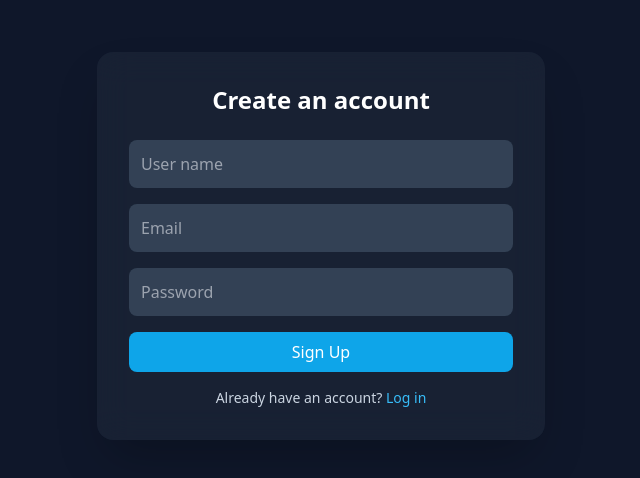
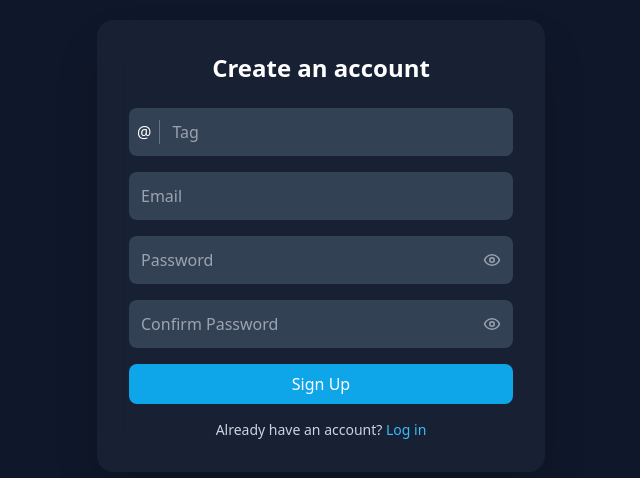
Before and after one commit to KilianPousse/bubble-app, a React (Vite) app in the folder frontend/: page /signup in a window 1280 px wide. Shown: the part 154-632 px from the top of the page, without its empty margins (319-959 px from the left). Built offline with nearby package versions, Linux system fonts and the light colour scheme; no server answers.

Commit message:
feat: update signup & login

```diff
--- a/frontend/src/App.jsx
+++ b/frontend/src/App.jsx
@@ -30,7 +30,7 @@ function App() {
         <Route path="/signup" element={!authUser ? <SignUpPage/> : <Navigate to={"/"}/>}/>
       </Routes>
 
-      <Toaster position="top-right" reverseOrder={false}/>
+      <Toaster reverseOrder={false}/>
     </div>
   )
 }
--- /dev/null
+++ b/frontend/src/components/icons.jsx
@@ -0,0 +1,38 @@
+export const EyeIcon = ({ size = 24, color = 'currentColor' }) => (
+  <svg
+    xmlns="http://www.w3.org/2000/svg"
+    fill="none"
+    viewBox="0 0 24 24"
+    strokeWidth="2"
+    stroke={color}
+    width={size}
+    height={size}
+  >
+    <path
+      strokeLinecap="round"
+      strokeLinejoin="round"
+      d="M12 5c-7 0-10 7-10 7s3 7 10 7 10-7 10-7-3-7-10-7z"
+    />
+    <circle cx="12" cy="12" r="3" stroke={color} strokeWidth="2" />
+  </svg>
+);
+
+export const EyeOffIcon = ({ size = 24, color = 'currentColor' }) => (
+  <svg
+    xmlns="http://www.w3.org/2000/svg"
+    fill="none"
+    viewBox="0 0 24 24"
+    strokeWidth="2"
+    stroke={color}
+    width={size}
+    height={size}
+  >
+    <line x1="3" y1="3" x2="21" y2="21" stroke={color} strokeWidth="2" strokeLinecap="round" />
+    <path
+      strokeLinecap="round"
+      strokeLinejoin="round"
+      d="M12 5c-7 0-10 7-10 7s3 7 10 7 10-7 10-7-3-7-10-7z"
+    />
+    <circle cx="12" cy="12" r="3" stroke={color} strokeWidth="2" />
+  </svg>
+);
--- a/frontend/src/pages/LoginPage.jsx
+++ b/frontend/src/pages/LoginPage.jsx
@@ -1,10 +1,12 @@
 import { useState } from 'react';
 import PageTitle from '../components/TitlePage';
 import { useAuthStore } from '../store/useAuthStore';
+import { EyeIcon, EyeOffIcon } from '../components/icons';
 
 function LoginPage() {
   const [formData, setFormData] = useState({ email: '', password: '' });
   const { login, isLoggingIn } = useAuthStore();
+  const [showPassword, setShowPassword] = useState(false);
 
   const handleSubmit = (e) => {
     e.preventDefault();
@@ -27,14 +29,24 @@ function LoginPage() {
           className="w-full p-3 rounded-lg bg-slate-700 text-white placeholder-gray-400 focus:outline-none focus:ring-2 focus:ring-sky-500"
         />
 
+        {/* Password */}
+        <div className="relative">
             <input
-          type="password"
+                type={showPassword ? 'text' : 'password'}
                 name="password"
                 placeholder="Password"
                 value={formData.password}
                 onChange={(e) => setFormData({ ...formData, password: e.target.value })}
                 className="w-full p-3 rounded-lg bg-slate-700 text-white placeholder-gray-400 focus:outline-none focus:ring-2 focus:ring-sky-500"
             />
+            <button
+                type="button"
+                onClick={() => setShowPassword(!showPassword)}
+                className="absolute right-3 top-1/2 -translate-y-1/2 text-gray-400 hover:text-sky-400 transition-colors duration-200"
+            >
+                {showPassword ? <EyeOffIcon size={18} /> : <EyeIcon size={18} />}
+            </button>
+        </div>
 
         <button
           type="submit"
--- a/frontend/src/pages/SignUpPage.jsx
+++ b/frontend/src/pages/SignUpPage.jsx
@@ -1,14 +1,43 @@
 import { useState } from 'react';
 import { useAuthStore } from '../store/useAuthStore';
 import PageTitle from '../components/TitlePage';
+import { EyeIcon, EyeOffIcon } from '../components/icons';
 
 function SignUpPage() {
-    const [formData, setFormData] = useState({ username: '', email: '', password: '' });
+    const [formData, setFormData] = useState({ tag: '', email: '', password: '', confirmPassword: '' });
+    const [tagError, setTagError] = useState('');
+    const [passwordError, setPasswordError] = useState('');
+    const [showPassword, setShowPassword] = useState(false);
+    const [showConfirmPassword, setShowConfirmPassword] = useState(false);
     const { signup, isSigningUp } = useAuthStore();
 
     const handleSubmit = (e) => {
         e.preventDefault();
+
+        if(formData.tag.length < 3 || formData.tag.length > 24) {
+            setTagError('Tag must be between 3 and 24 characters');
+            return;
+        }
+
+        if(formData.password !== formData.confirmPassword) {
+            setPasswordError('Passwords do not match');
+            return;
+        }
+
+        setPasswordError('');
         signup(formData);
+    }
+
+    const handleTagChange = (e) => {
+        let value = e.target.value;
+        value = value.replace(/[\s-]/g, '_').toLowerCase();
+        const validPattern = /^[a-z0-9_]*$/;
+        if(!validPattern.test(value)) {
+            setTagError('Only lowercase letters, numbers, and underscores are allowed');
+            return;
+        }
+        setTagError('');
+        setFormData({ ...formData, tag: value });
     }
 
     return (
@@ -17,14 +46,22 @@ function SignUpPage() {
             <h2 className="text-2xl font-bold text-white mb-6 text-center">Create an account</h2>
 
             <form onSubmit={handleSubmit} className="space-y-4">
+
+                {/* Tag */}
+                <div className="flex items-center bg-slate-700 rounded-lg focus-within:ring-2 focus-within:ring-sky-500 transition">
+                    <span className="px-2 text-white select-none border-r border-slate-500">@</span>
                     <input
                         type="text"
-                name="username"
-                placeholder="User name"
-                value={formData.username}
-                onChange={(e) => setFormData({ ...formData, username: e.target.value })}
-                className="w-full p-3 rounded-lg bg-slate-700 text-white placeholder-gray-400 focus:outline-none focus:ring-2 focus:ring-sky-500"
+                        name="tag"
+                        placeholder="Tag"
+                        value={formData.tag}
+                        onChange={handleTagChange}
+                        className="flex-1 p-3 bg-slate-700 text-white placeholder-gray-400 focus:outline-none rounded-r-lg"
                     />
+                </div>
+                {tagError && <p className="text-red-500 text-sm mt-1">{tagError}</p>}
+
+                {/* Email */}
                 <input
                     type="email"
                     name="email"
@@ -33,14 +70,46 @@ function SignUpPage() {
                     onChange={(e) => setFormData({ ...formData, email: e.target.value })}
                     className="w-full p-3 rounded-lg bg-slate-700 text-white placeholder-gray-400 focus:outline-none focus:ring-2 focus:ring-sky-500"
                 />
+
+                {/* Password */}
+                <div className="relative">
                     <input
-                type="password"
+                        type={showPassword ? 'text' : 'password'}
                         name="password"
                         placeholder="Password"
                         value={formData.password}
                         onChange={(e) => setFormData({ ...formData, password: e.target.value })}
                         className="w-full p-3 rounded-lg bg-slate-700 text-white placeholder-gray-400 focus:outline-none focus:ring-2 focus:ring-sky-500"
                     />
+                    <button
+                        type="button"
+                        onClick={() => setShowPassword(!showPassword)}
+                        className="absolute right-3 top-1/2 -translate-y-1/2 text-gray-400 hover:text-sky-400 transition-colors duration-200"
+                    >
+                        {showPassword ? <EyeOffIcon size={18} /> : <EyeIcon size={18} />}
+                    </button>
+                </div>
+
+                {/* Confirm Password */}
+                <div className="relative">
+                    <input
+                        type={showConfirmPassword ? 'text' : 'password'}
+                        name="confirmPassword"
+                        placeholder="Confirm Password"
+                        value={formData.confirmPassword}
+                        onChange={(e) => setFormData({ ...formData, confirmPassword: e.target.value })}
+                        className="w-full p-3 rounded-lg bg-slate-700 text-white placeholder-gray-400 focus:outline-none focus:ring-2 focus:ring-sky-500"
+                    />
+                    <button
+                        type="button"
+                        onClick={() => setShowConfirmPassword(!showConfirmPassword)}
+                        className="absolute right-3 top-1/2 -translate-y-1/2 text-gray-400 hover:text-sky-400 transition-colors duration-200"
+                    >
+                        {showConfirmPassword ? <EyeOffIcon size={18} /> : <EyeIcon size={18} />}
+                    </button>
+                </div>
+
+                {passwordError && <p className="text-red-500 text-sm mt-1">{passwordError}</p>}
 
                 <button
                     type="submit"
@@ -56,6 +125,6 @@ function SignUpPage() {
             </p>
         </div>
     );
+}
 
-}
 export default SignUpPage;
--- a/frontend/src/store/useAuthStore.js
+++ b/frontend/src/store/useAuthStore.js
@@ -27,9 +27,12 @@ export const useAuthStore = create((set, get) => ({
         try {
             const res = await apiClient.post('/auth/signup', data);
             set({ authUser: res.data });
+
+            toast.dismiss();
             toast.success("Signup successful");
         }
         catch(error) {
+            toast.dismiss();
             toast.error(error.response.data.message || "Signup failed");
         }
         finally {
@@ -42,9 +45,12 @@ export const useAuthStore = create((set, get) => ({
         try {
             const res = await apiClient.post('/auth/login', data);
             set({ authUser: res.data });
+
+            toast.dismiss();
             toast.success("Login successful");
         }
         catch(error) {
+            toast.dismiss();
             toast.error(error.response.data.message || "Login failed");
         }
         finally {
@@ -56,9 +62,12 @@ export const useAuthStore = create((set, get) => ({
         try {
             await apiClient.post('/auth/logout');
             set({ authUser: null });
+
+            toast.dismiss();
             toast.success("Logged out successfully");
         }
         catch(error) {
+            toast.dismiss();
             toast.error("Logout failed");
             console.error("Error during logout:", error);
         }
```
Also changed, not shown: 2 other files (tests, documents, lock files or other folders). Lines whose indentation alone changed are shown as unchanged.
